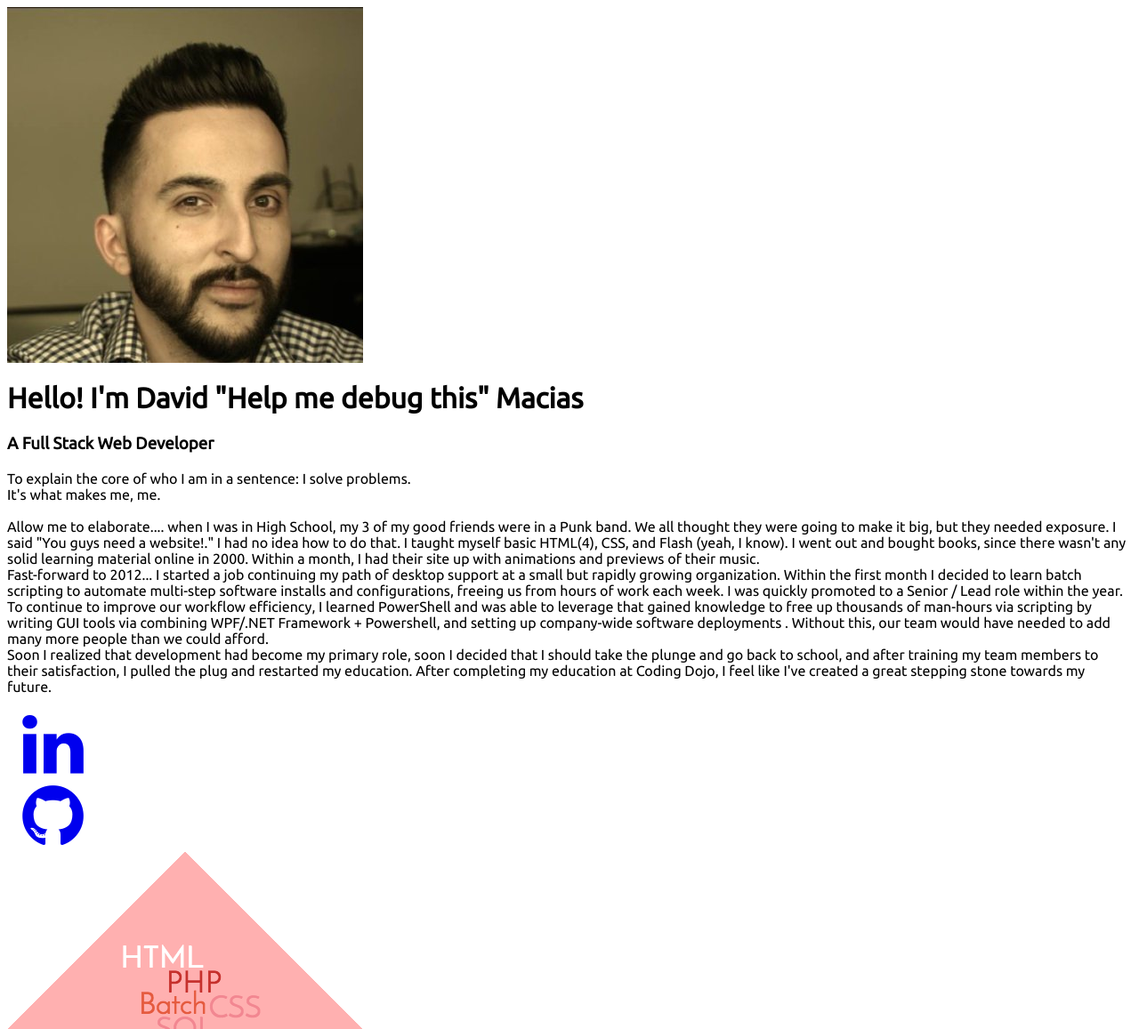
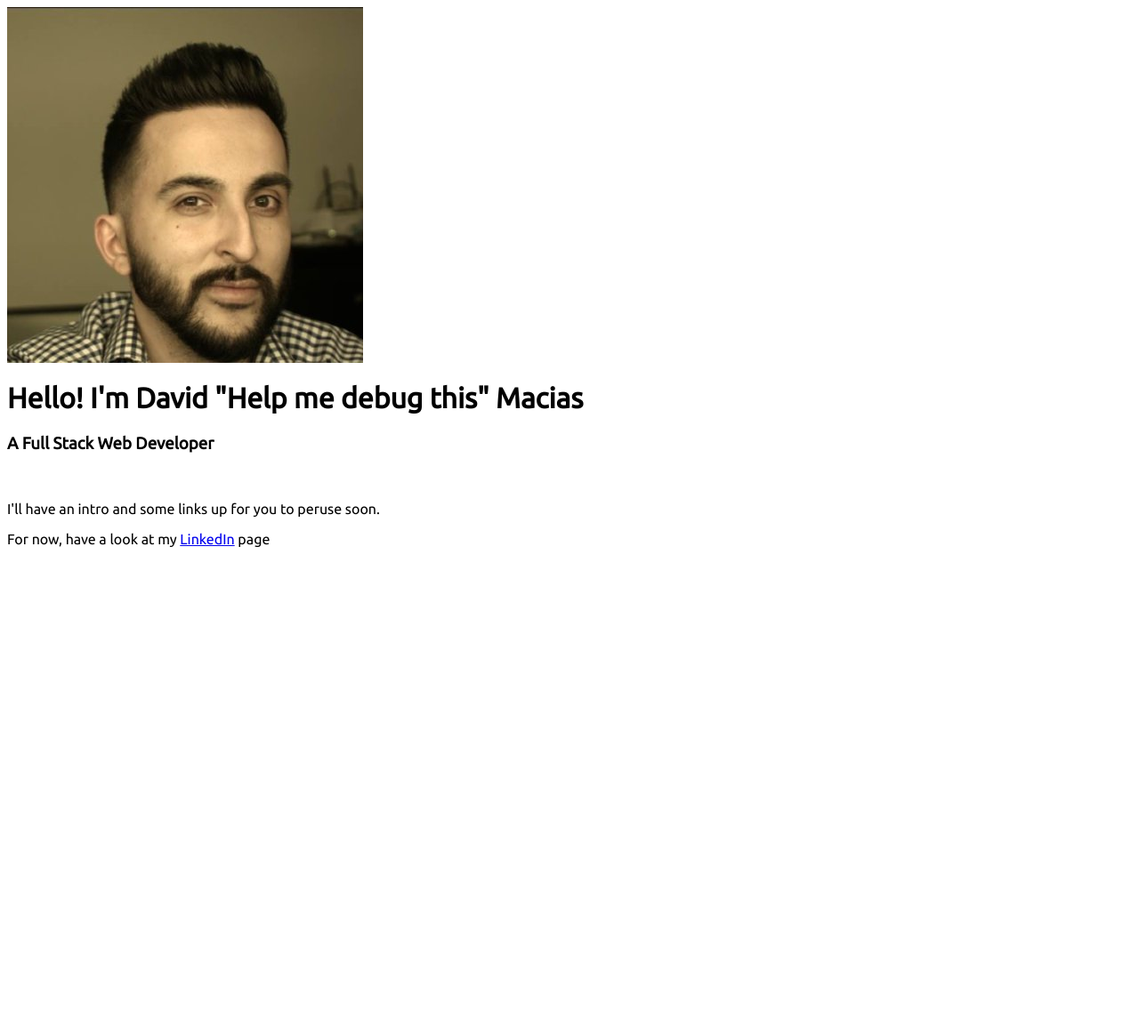
Before and after one commit to dmacstack/dmacstack.github.io, a plain HTML site: page index.html in a window 1280 px wide. Shown: the top 1157 px of the page at 89% size. After the commit the page ends 800 px from the top, so only its background shows below. Drawn offline with nearby package versions, Linux system fonts and the light colour scheme.

Commit message:
Update index.html
updated intro

```diff
--- a/index.html
+++ b/index.html
@@ -15,91 +15,9 @@
           <div class="col-md-6">
             <h1>Hello! I'm David "Help me debug this" Macias</h1>
             <h3>A Full Stack Web Developer</h3>
-            <p>To explain the core of who I am in a sentence: I solve problems.&nbsp;
-              <br>It's what makes me, me.&nbsp;
-              <br>
-              <br>Allow me to elaborate.... when I was in High School, my 3 of my good friends
-              were in a Punk band. We all thought they were going to make it big, but
-              they needed exposure. I said "You guys need a website!." I had no idea
-              how to do that. I taught myself basic HTML(4), CSS, and Flash (yeah, I
-              know). I went out and bought books, since there wasn't any solid learning
-              material online in 2000. Within a month, I had their site up with animations
-              and previews of their music.
-              <br>Fast-forward to 2012... I started a job continuing my path of desktop
-              support at a small but rapidly growing organization. Within the first month
-              I decided to learn batch scripting to automate multi-step software installs
-              and configurations, freeing us from hours of work each week. I was quickly
-              promoted to a Senior / Lead role within the year. To continue to improve
-              our workflow efficiency, I learned PowerShell and was able to leverage
-              that gained knowledge to free up thousands of man-hours via scripting by
-              writing GUI tools via combining WPF/.NET Framework + Powershell, and setting
-              up company-wide software deployments . Without this, our team would have
-              needed to add many more people than we could afford.
-              <br>Soon I realized that development had become my primary role, soon I decided
-              that I should take the plunge and go back to school, and after training
-              my team members to their satisfaction, I pulled the plug and restarted
-              my education. After completing my education at Coding Dojo, I feel like
-              I've created a great stepping stone towards my future.
-              <br>
-            </p>
-            <div class="section">
-              <div class="container">
-                <div class="row text-center">
-                  <div class="col-xs-3">
-                    <a href="https://www.linkedin.com/in/davidimacias"><i class="fa fa-5x fa-fw fa-linkedin text-white"></i></a>
-                  </div>
-                  <div class="col-xs-3 text-center">
-                    <a href="https://github.com/dmacstack"><i class="fa fa-5x fa-fw fa-github text-white"></i></a>
-                  </div>
-                </div>
-              </div>
-            </div>
-          </div>
-        </div>
-      </div>
-    </div>
-    <div class="section">
-      <div class="container">
-        <div class="row">
-          <div class="col-md-3">
-            <img src="languages.png" class="img-circle img-responsive">
-            <h2>Languages + Markup</h2>
-            <p>HTML
-              <br>CSS
-              <br>Javascript
-              <br>Ruby
-              <br>PHP
-              <br>SQL
-              <br>PowerShell
-              <br>Batch (Windows Shell Scripting)</p>
-          </div>
-          <div class="col-md-3">
-            <img src="fullstack.png" class="img-responsive">
-            <h2>Full Stack</h2>
-            <p>MEAN - MongoDB, Express.js, Angular.js (v1), Nodejs
-              <br>LAMP - Linux, Apache, MySQL, PHP
-              <br>Ruby on Rails</p>
-          </div>
-          <div class="col-md-3">
             <br>
-            <img src="frontend.png" class="img-responsive img-rounded">
-            <h2>Front End</h2>
-            <p>Bootstrap (v3/v4)&nbsp;
-              <br>Bootstrap is a great way&nbsp;to get a quick prototype or basic page up
-              and running in no time.
-              <br>
-              <br>Angular.js (v1)
-              <br>I very much enjoy the familiar MV* structure presented by Angular. It
-              makes collaboration significantly easier.</p>
-          </div>
-          <div class="col-md-3">
-            <img src="other-tech.png" class="img-responsive">
-            <h2>Other Technologies</h2>
-            <p>Git
-              <br>AWS Lambda
-              <br>AWS EC2
-              <br>Linux - Ubuntu</p>
-          </div>
+            <p>I'll have an intro and some links up for you to peruse soon.</p>
+            <p>For now, have a look at my <a href="https://www.linkedin.com/in/davidimacias">LinkedIn</a> page</p>
         </div>
       </div>
     </div>
```
